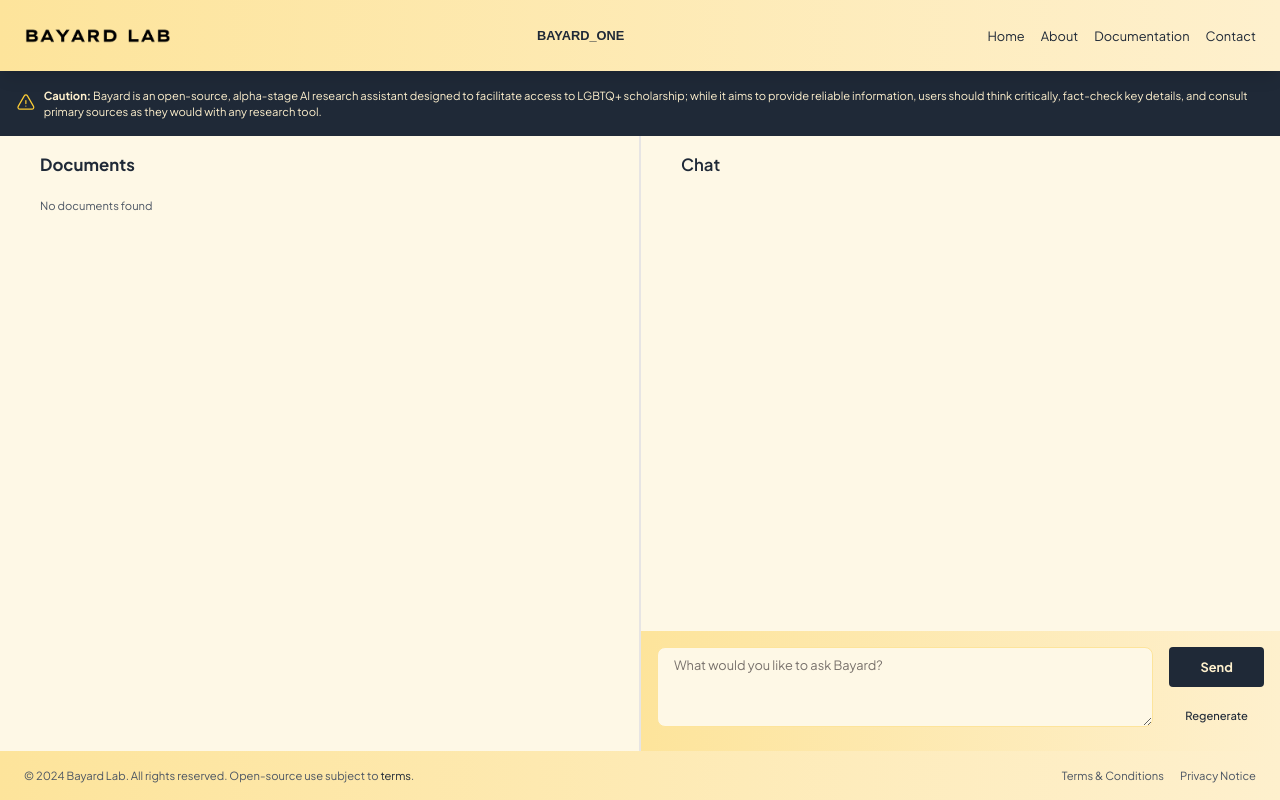
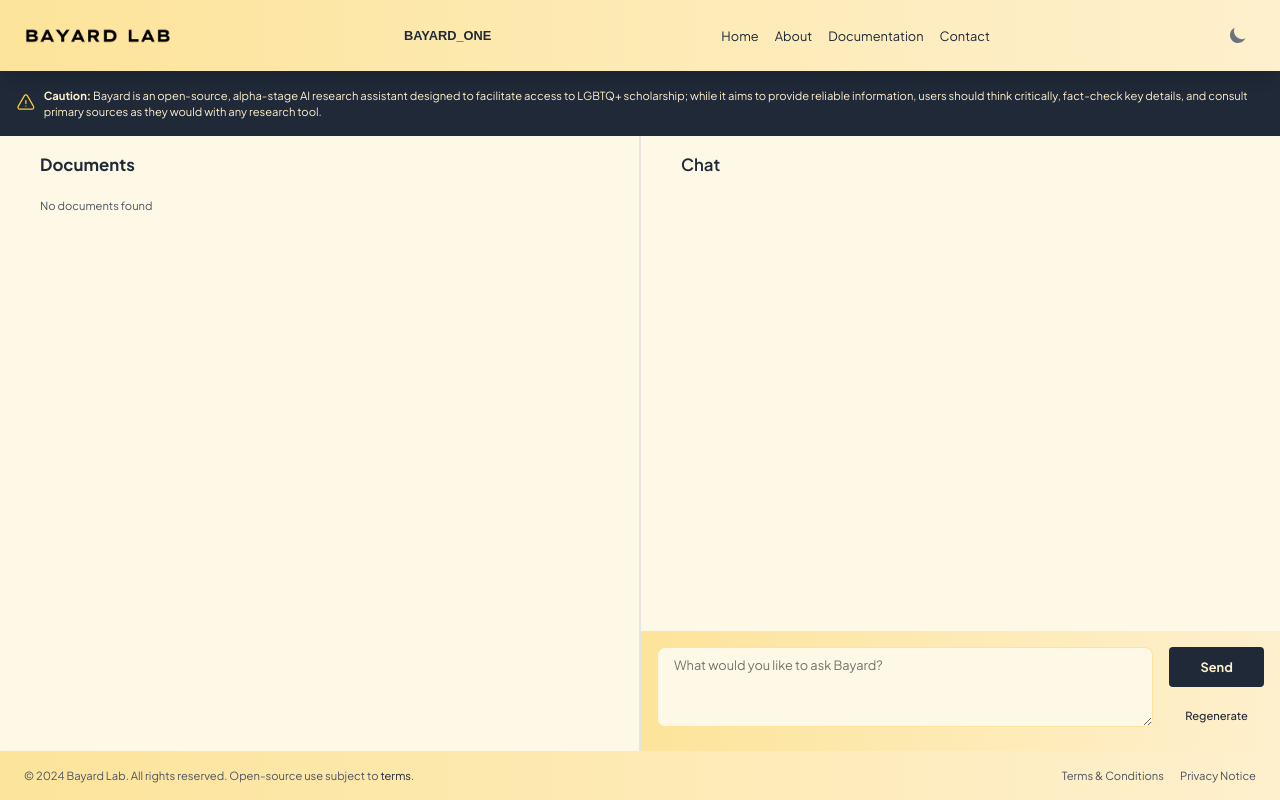
Before and after one commit to mattseddon/bayard_fe, a Next.js app: page / in a window 1280 px wide. Built offline with nearby package versions, Linux system fonts and the light colour scheme; a web font is replaced by a local one.

Commit message:
Light and dark mode

```diff
--- a/app/page.tsx
+++ b/app/page.tsx
@@ -13,7 +13,7 @@ import { useSpring, animated } from 'react-spring';
 import { Lexend_Peta } from "next/font/google";
 import { ResizablePanelGroup, ResizablePanel, ResizableHandle } from "@/components/ui/resizable";
 import { toast, Toaster } from 'react-hot-toast';
-import {Progress} from "@radix-ui/react-progress"
+import { Progress } from "@radix-ui/react-progress"
 
 interface Message {
   user: string;
@@ -81,23 +81,17 @@ export default function ChatPage() {
   });
 
   useEffect(() => {
-    const mediaQuery = window.matchMedia('(prefers-color-scheme: dark)');
-    const handleChange = () => {
-      setIsDarkMode(mediaQuery.matches);
-    };
-
-    mediaQuery.addListener(handleChange);
-    handleChange();
-
-    return () => {
-      mediaQuery.removeListener(handleChange);
-    };
+    // Check if the user has a preferred color scheme
+    const prefersDarkMode = window.matchMedia('(prefers-color-scheme: dark)').matches;
+    setIsDarkMode(prefersDarkMode);
   }, []);
 
   const toggleDarkMode = () => {
-    setIsDarkMode(!isDarkMode);
+    console.log('toggleDarkMode called');
+    const newIsDarkMode = !isDarkMode;
+    setIsDarkMode(newIsDarkMode);
+    document.body.classList.toggle('dark', newIsDarkMode);
   };
-
   useEffect(() => {
     if (chatContainerRef.current) {
       chatContainerRef.current.scrollTop = chatContainerRef.current.scrollHeight;
@@ -264,7 +258,8 @@ const shareMessage = (text: string) => {
           background: '#333',
           color: '#fff',
         },
-    });  }
+      });
+    }
   };
 
   const provideFeedback = (message: Message) => {
@@ -310,6 +305,28 @@ return (
             </li>
           </ul>
         </nav>
+        <button
+          onClick={toggleDarkMode}
+          className="p-2 rounded-full focus:outline-none focus:ring-2 focus:ring-offset-2 focus:ring-amber-500"
+        >
+          <span className="sr-only">Toggle Dark Mode</span>
+          <svg
+            xmlns="http://www.w3.org/2000/svg"
+            viewBox="0 0 20 20"
+            fill="currentColor"
+            className={`w-5 h-5 ${isDarkMode ? 'text-amber-500' : 'text-gray-500'}`}
+          >
+            {isDarkMode ? (
+              <path
+                fillRule="evenodd"
+                d="M10 2a1 1 0 011 1v1a1 1 0 11-2 0V3a1 1 0 011-1zm4 8a4 4 0 11-8 0 4 4 0 018 0zm-.464 4.95l.707.707a1 1 0 001.414-1.414l-.707-.707a1 1 0 00-1.414 1.414zm2.12-10.607a1 1 0 010 1.414l-.706.707a1 1 0 11-1.414-1.414l.707-.707a1 1 0 011.414 0zM17 11a1 1 0 100-2h-1a1 1 0 100 2h1zm-7 4a1 1 0 011 1v1a1 1 0 11-2 0v-1a1 1 0 011-1zM5.05 6.464A1 1 0 106.465 5.05l-.708-.707a1 1 0 00-1.414 1.414l.707.707zm1.414 8.486l-.707.707a1 1 0 01-1.414-1.414l.707-.707a1 1 0 011.414 1.414zM4 11a1 1 0 100-2H3a1 1 0 000 2h1z"
+                clipRule="evenodd"
+              />
+            ) : (
+              <path d="M17.293 13.293A8 8 0 016.707 2.707a8.001 8.001 0 1010.586 10.586z" />
+            )}
+          </svg>
+        </button>
       </header>
       <div className="bg-gray-800 text-amber-100 dark:bg-amber-100 dark:text-gray-800 p-4 shadow-md flex items-center space-x-2">
         <svg xmlns="http://www.w3.org/2000/svg" fill="none" viewBox="0 0 24 24" strokeWidth={1.5} stroke="currentColor" className="w-6 h-6 text-amber-400 dark:text-amber-600">
@@ -423,8 +440,7 @@ return (
                       transition={{ duration: 0.3 }}
                     >
                       <Card
-                      className={`mb-4 p-4 rounded-lg shadow-md backdrop-filter backdrop-blur-2xl bg-opacity-20 ${
-                        message.user === 'You' ? 'bg-amber-100/60 dark:bg-gray-800/60 text-gray-800 dark:text-amber-400' : 'bg-gradient-to-r from-amber-200/60 dark:from-gray-700/60 to-amber-100/60 dark:to-gray-800/60 text-gray-800 dark:text-amber-300'
+                        className={`mb-4 p-4 rounded-lg shadow-md backdrop-filter backdrop-blur-2xl bg-opacity-20 ${message.user === 'You' ? 'bg-amber-100/60 dark:bg-gray-800/60 text-gray-800 dark:text-amber-400' : 'bg-gradient-to-r from-amber-200/60 dark:from-gray-700/60 to-amber-100/60 dark:to-gray-800/60 text-gray-800 dark:text-amber-300'
                           }`}
                       >
                         <CardHeader>
```
Lines whose indentation alone changed are shown as unchanged.
